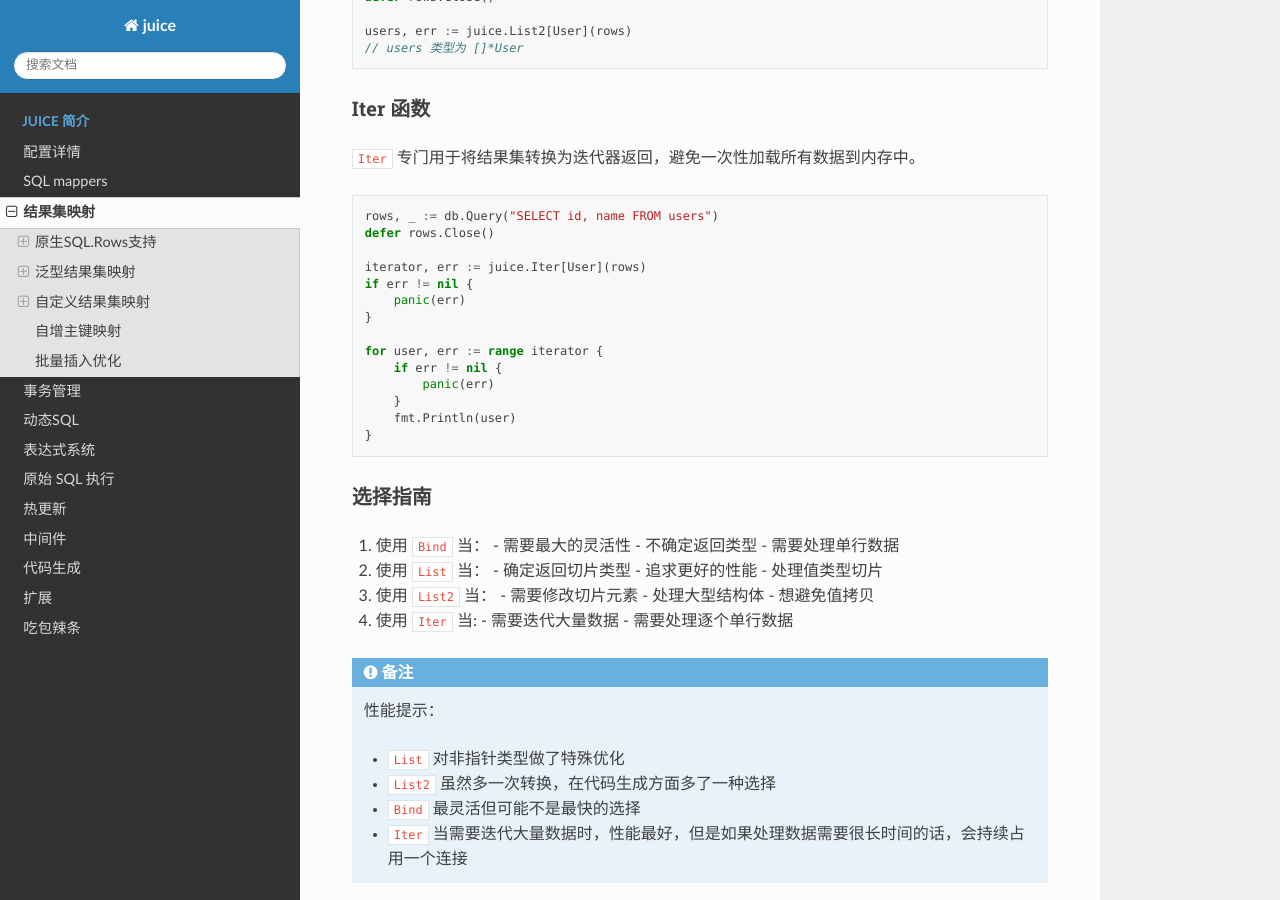
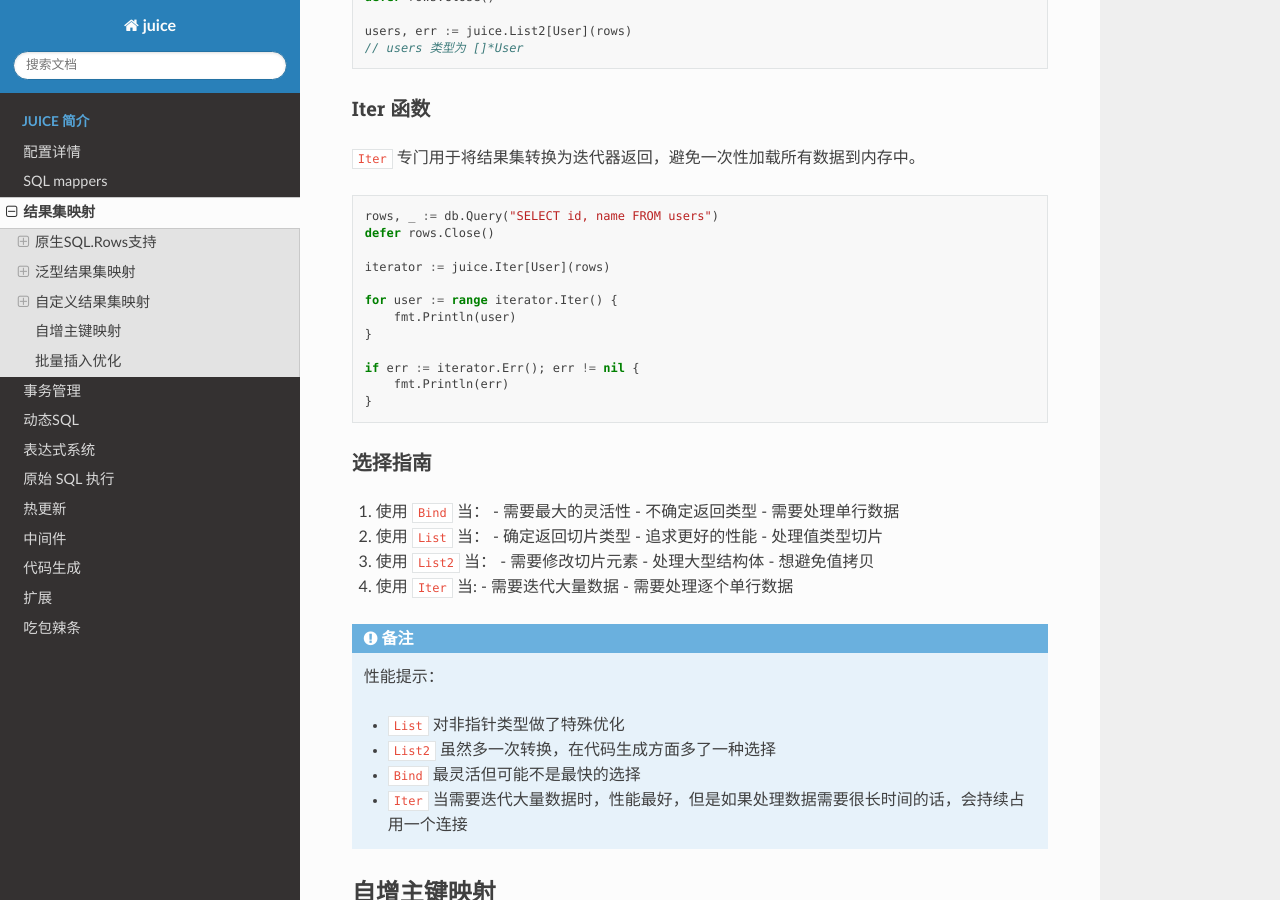
Before and after one commit to go-juicedev/juice-doc, a Sphinx documentation site: the page built from source/result_mapping.rst, in a window 1280 px wide and 900 px high, scrolled down 3650 px. Built offline with Sphinx 7.4.7 and the Read the Docs theme 3.1.0, drawn with Linux system fonts in a browser that asks for light colours.

Commit message:
更新iter 文档

```diff
--- a/source/result_mapping.rst
+++ b/source/result_mapping.rst
@@ -206,16 +206,14 @@ Iter 函数
     rows, _ := db.Query("SELECT id, name FROM users")
     defer rows.Close()
 
-    iterator, err := juice.Iter[User](rows)
-    if err != nil {
-        panic(err)
+    iterator := juice.Iter[User](rows)
+
+    for user := range iterator.Iter() {
+        fmt.Println(user)
     }
 
-    for user, err := range iterator {
-        if err != nil {
-            panic(err)
-        }
-        fmt.Println(user)
+    if err := iterator.Err(); err != nil {
+        fmt.Println(err)
     }
 
 
```
